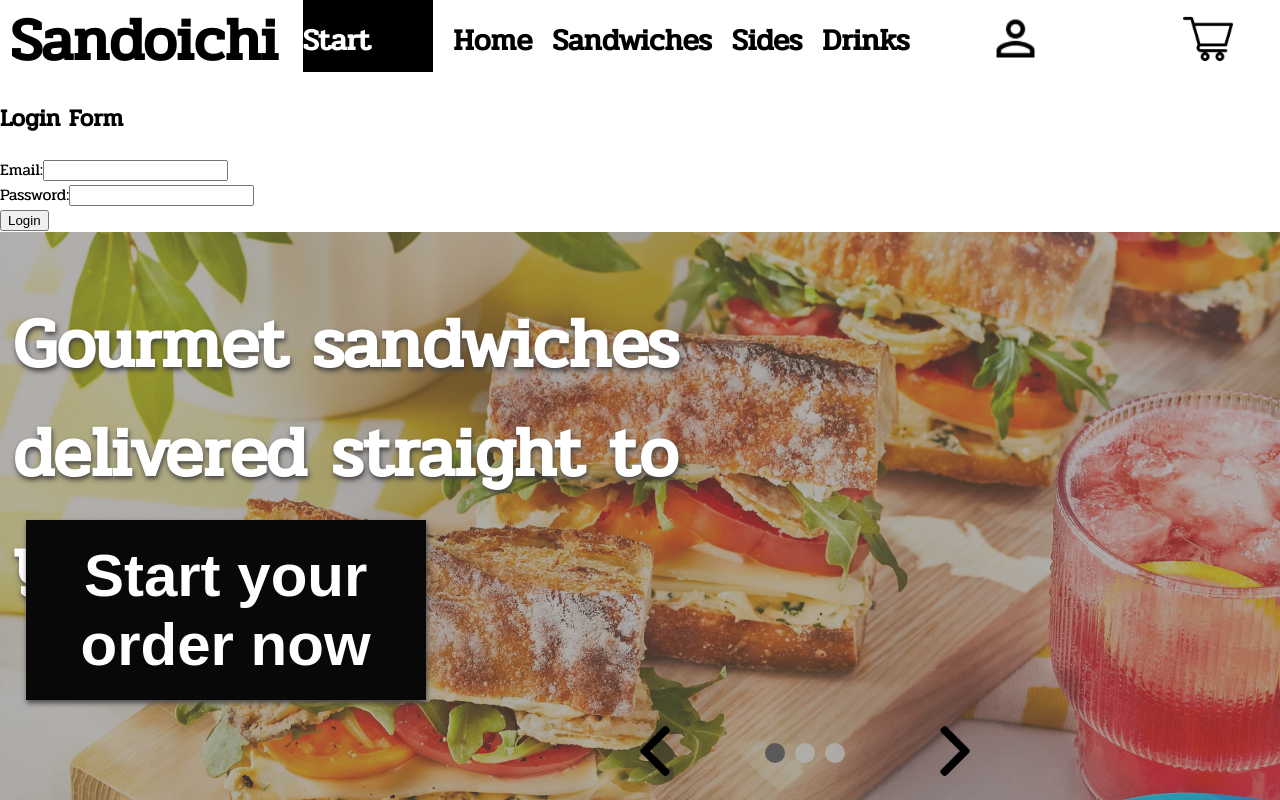
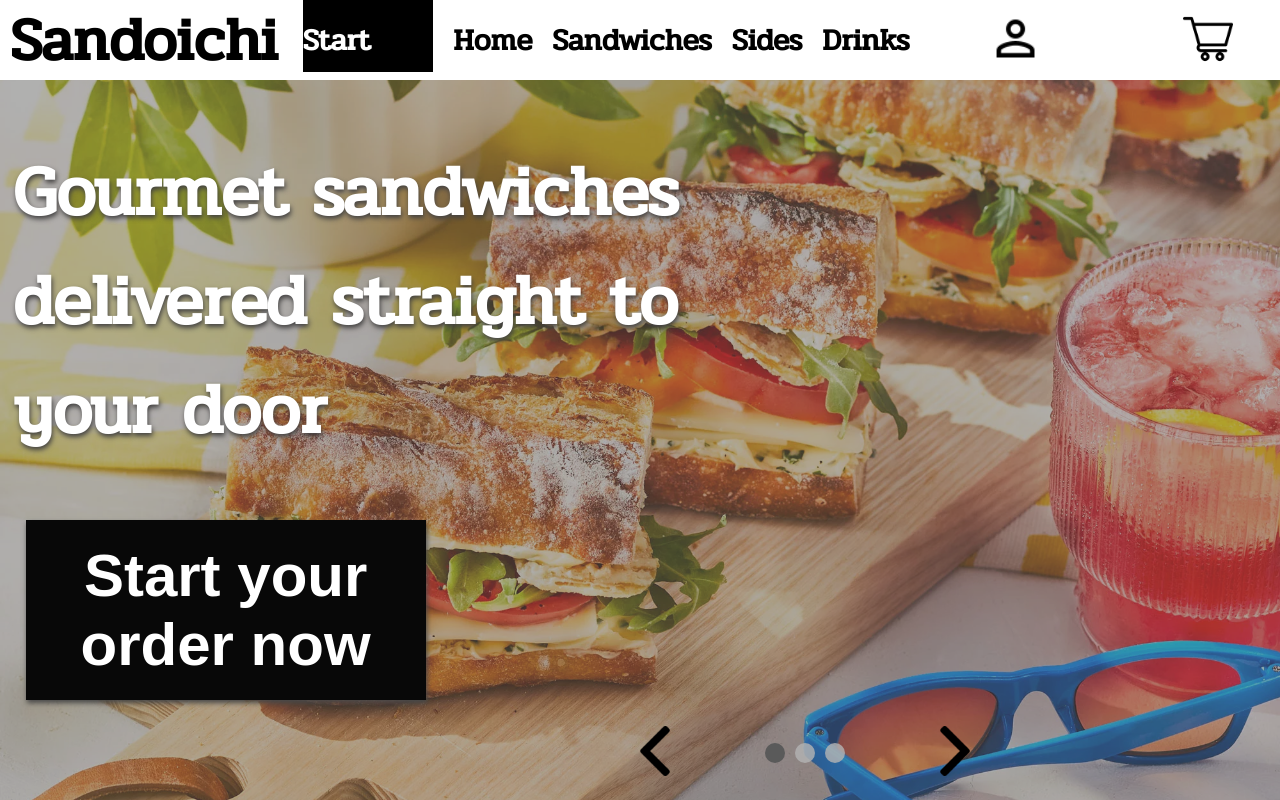
Before and after one commit to lukefowles/Sandoichi, a React (Create React App) app in the folder client-side/: page / in a window 1280 px wide. Shown: the top 800 px of the page. Built offline with nearby package versions, Linux system fonts and the light colour scheme; grey boxes are pictures that could not be loaded.

Commit message:
modal now pops up on click

```diff
--- a/client-side/src/components/LoginModal.js
+++ b/client-side/src/components/LoginModal.js
@@ -1,5 +1,7 @@
 import React from 'react'
 import {useState, useEffect} from 'react'
+import '../styles/usermodal.css'
+
 
 function LoginModal({onLoginSubmit, showLogin}) {
 
@@ -27,8 +29,8 @@ function LoginModal({onLoginSubmit, showLogin}) {
 
     return (
     <div className={showLoginModal}>
-        <h2>Login Form</h2>
-        <form onSubmit={handleFormSubmission}>
+        <h2 className="loginForm">Login Form</h2>
+        <form className="loginForm" onSubmit={handleFormSubmission}>
             <div className = "form-element">
                 <label htmlFor="email">Email:</label>
                 <input type="text" id="email" value={email} onChange={handleEmailChange} />
--- a/client-side/src/index.js
+++ b/client-side/src/index.js
@@ -1,3 +1,5 @@
+
+import "./styles/globals.css";
 import React from 'react';
 import ReactDOM from 'react-dom';
 import App from './App';
--- a/client-side/src/styles/carousel.css
+++ b/client-side/src/styles/carousel.css
@@ -82,5 +82,5 @@
 }
 
 .start-order{
-    z-index: 2;
+    z-index: 1;
 }
--- a/client-side/src/styles/usermodal.css
+++ b/client-side/src/styles/usermodal.css
@@ -1,73 +1,45 @@
 .modal {
-    position:fixed;
-    top: 0;
-    left: 0;
-    width: 100vw;
-    height: 100vh;
-    background: rgba(0, 0, 0, 0.6);
-  }
+    position: fixed;
+    top: 30vh;
+    left: 30vw;
+    width: 40vw;
+    height: 40vh;
+    background: rgba(238, 230, 230, 0.9);
+    z-index: 2;
+    border-radius: 10%;
 
-  .modal-main {
-    position:fixed;
-    background: rgba(36, 35, 35, 0.8);
-    width: 80vw;
-    height: 80vh;
-    top:50%;
-    left:50%;
-    transform: translate(-50%,-50%);
-
-    display: flex;
-    flex-direction: column;
-    justify-items: flex-start;
-    align-items: center;
-    overflow-y:auto;
-    overflow-x:hidden;
-    border-radius: 10px;
   }
 
   .display-block {
     display: block;
-    overflow:auto;
+    overflow: hidden;
   }
 
   .display-none {
     display: none;
   }
 
-
-
-  .modal {
-    position:fixed;
-    top: 0;
-    left: 0;
-    width: 100vw;
-    height: 100vh;
-    background: rgba(0, 0, 0, 0.6);
+  .loginForm {
+    display: flex;
+    flex-direction: column;
+    justify-content: space-between;
+    align-items: center;
+    flex-wrap: wrap;
+    align-items: center;
   }
 
-  .modal-main-settings {
-    position:fixed;
-    background: rgba(36, 35, 35, 0.8);
-    width: 80%;
-    height: 60%;
-    top:50%;
-    left:50%;
-    transform: translate(-50%,-50%);
+  .form-element {
+    display: flex;
+    flex-wrap: nowrap;
+    padding: 0.5em;
+}
 
+.form-element > label{
     display: flex;
-    flex-direction: column;
-    justify-items: flex-start;
-    align-items: center;
-    overflow:auto;
-    border-radius: 10px;
-  }
+    width: 5em;
+}
 
-  .modal-main h2{
-    color:white;
-    font-size: 2em;
-    overflow-wrap: normal;
-  }
-
-  .modal-main p{
-    color: white;
-  }
+.form-element > input{
+    display: flex;
+    width: 10em;
+}
```
